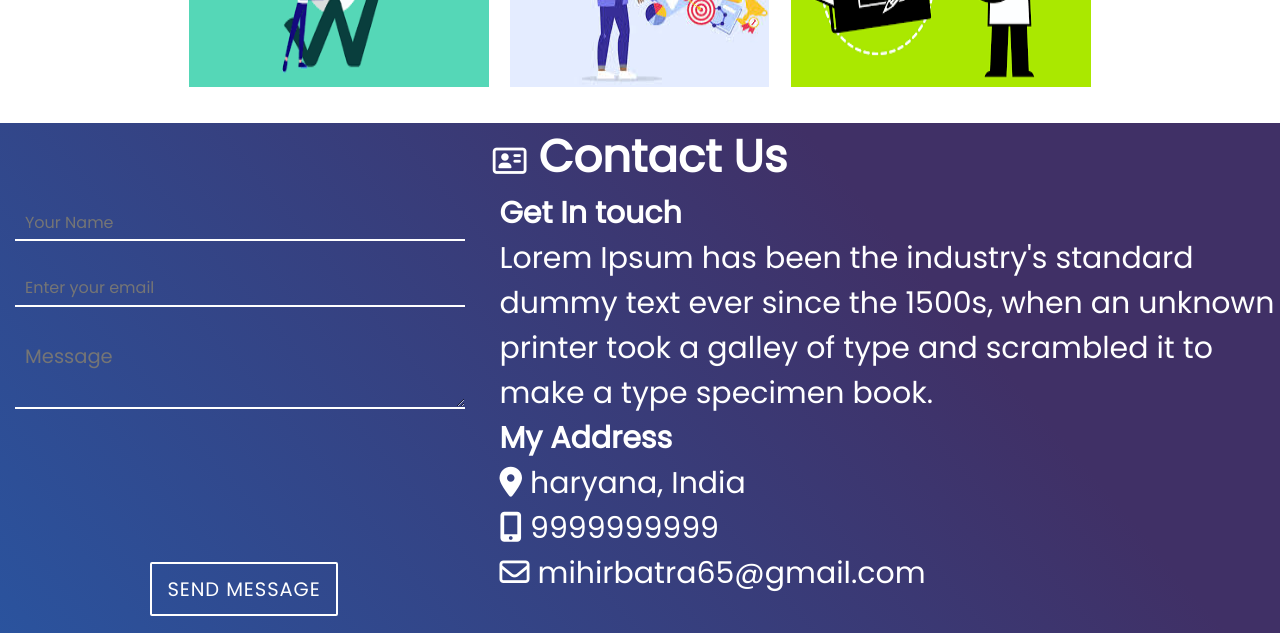
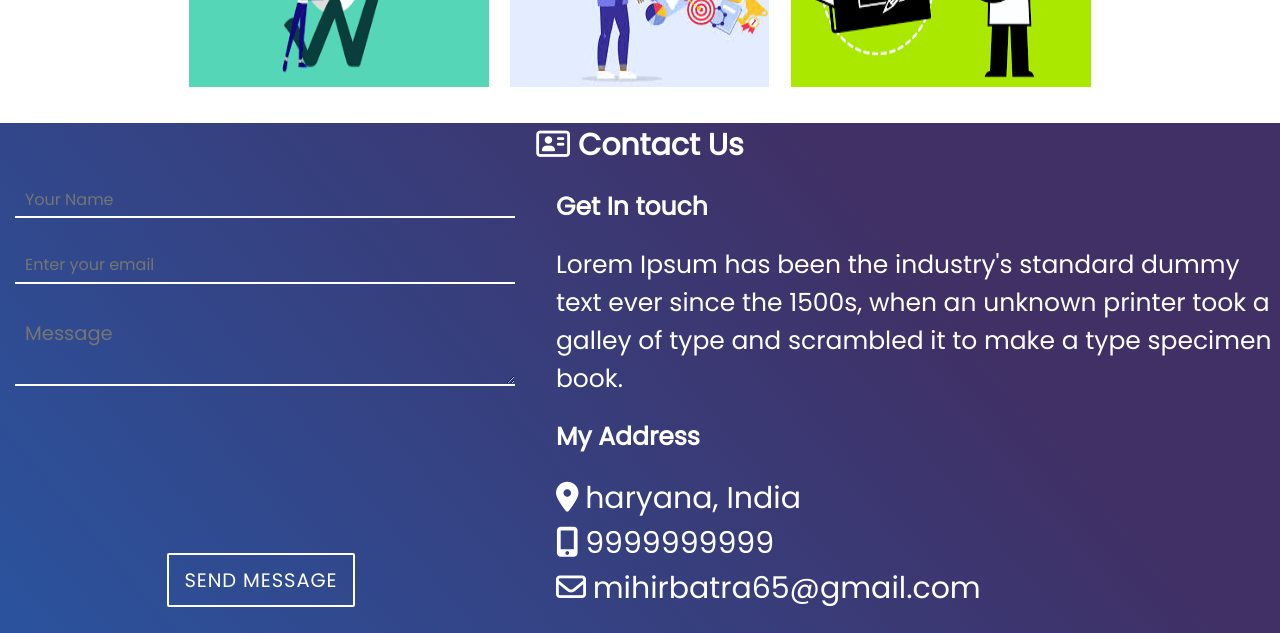
Before and after one commit to Iamshivambatra/resume, a plain HTML site: page index.html in a window 1280 px wide. Shown: the part 4350-4983 px from the top of the page. Drawn offline with Linux system fonts and the light colour scheme.

Commit message:
Update index.css

```diff
--- a/index.css
+++ b/index.css
@@ -436,7 +436,7 @@ position: relative;
 
 h1 span{
   font-weight: 900;
-  font-size: 45px;
+  font-size: 1rem;
   text-transform: capitalize;
 }
 
@@ -490,6 +490,17 @@ outline: none;
   padding: 10px 10px 5px 10px;
   border-radius: 50%;
 }
+#my-details-container h3{
+  font-size: smaller;
+  margin: 20px 0 20px 0;
+}
+.my-details-info-container{
+  font-size: smaller;
+
+}
+#my-details-container p{
+  font-size: smaller;
+}
 /* #my-details-container {
   width: 35%;
   margin-left: 3%;
```
